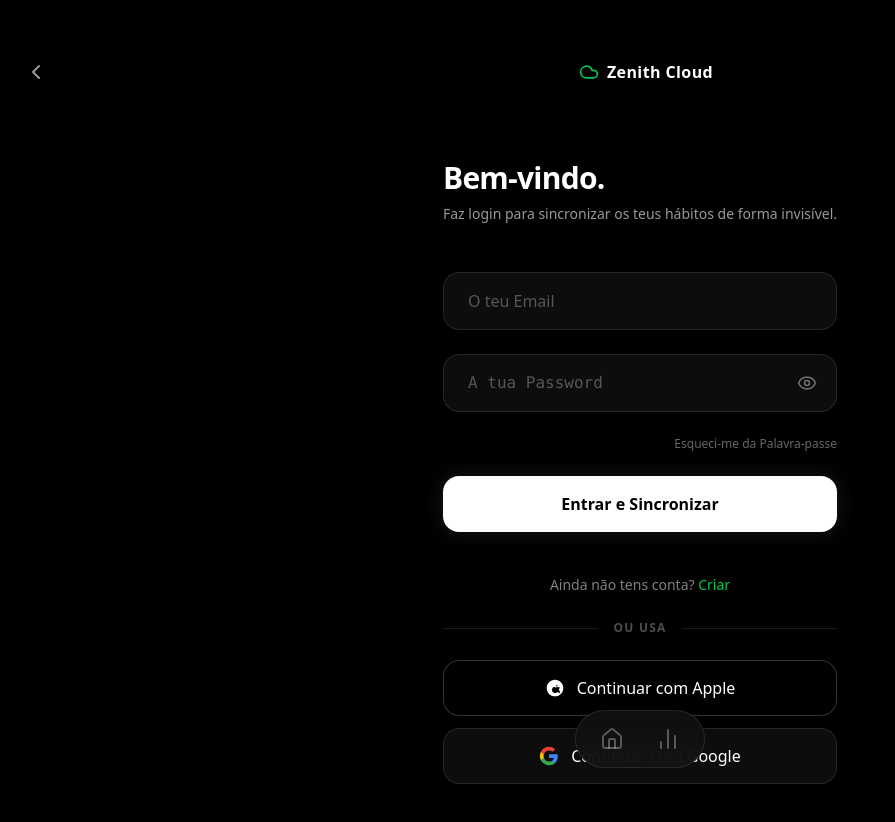
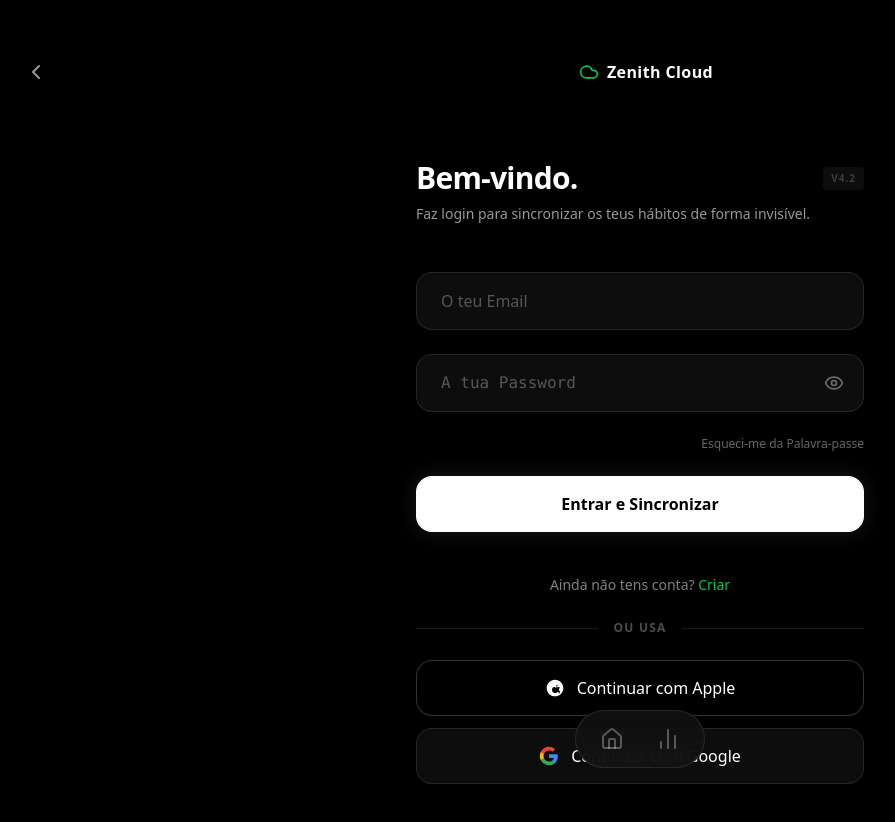
Before and after one commit to PedroP0202/zenith, a Next.js app: page /login in a window 1280 px wide. Shown: the top 822 px of the page, without its empty margins (0-895 px from the left). Built offline with nearby package versions, Linux system fonts and the light colour scheme; what @capacitor/core would draw is missing.

Commit message:
debug: add version tag to login page to verify deploy

```diff
--- a/app/login/page.tsx
+++ b/app/login/page.tsx
@@ -142,9 +142,12 @@ export default function LoginPage() {
             <motion.div
                 initial={{ opacity: 0, y: 10 }}
                 animate={{ opacity: 1, y: 0 }}
-                className="max-w-md mx-auto"
+                className="max-w-md mx-auto w-full"
             >
-                <h1 className="text-3xl font-black tracking-tight mb-2">Bem-vindo.</h1>
+                <div className="flex justify-between items-center mb-2">
+                    <h1 className="text-3xl font-black tracking-tight">Bem-vindo.</h1>
+                    <span className="text-[10px] font-bold text-white/20 uppercase tracking-widest bg-white/5 px-2 py-1 rounded">v4.2</span>
+                </div>
                 <p className="text-white/60 text-sm mb-12">Faz login para sincronizar os teus hábitos de forma invisível.</p>
 
                 <form onSubmit={handleLogin} className="space-y-6">
```
